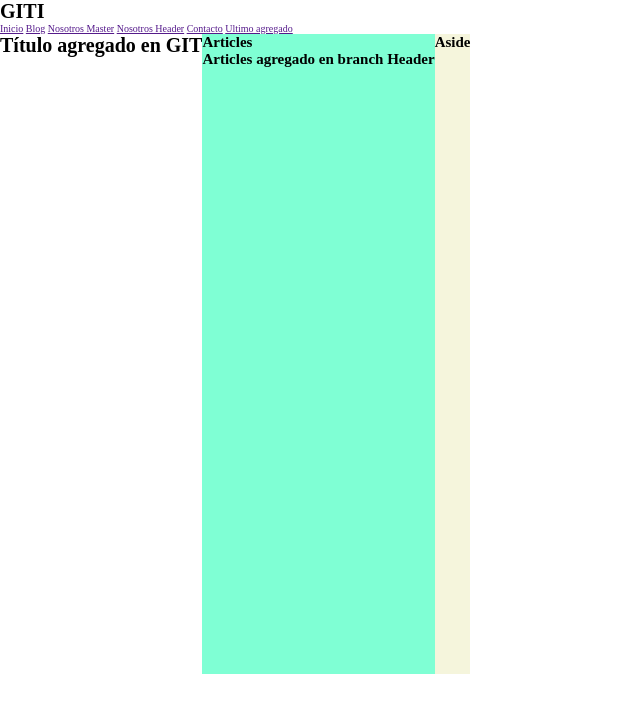
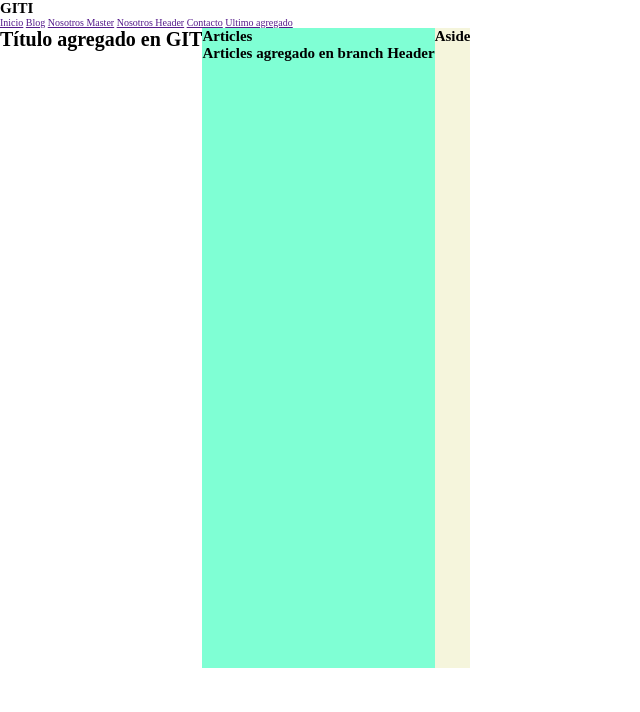
Before and after one commit to raulyanez1/FirstGithub, a plain HTML site: page index.html in a window 1280 px wide. Shown: the whole page, without its empty margins (0-640 px from the left). Drawn offline with Linux system fonts and the light colour scheme.

Commit message:
Cambie el brand de H1 a H2

```diff
--- a/index.html
+++ b/index.html
@@ -10,7 +10,7 @@
     <!-- aqui debe ser insertado el header -->
     <header>
         <div class="brand">
-            <h1>GITI</h1>
+            <h2>GITI</h2>
         </div>
         <nav>
             <a href="">Inicio</a>
```
